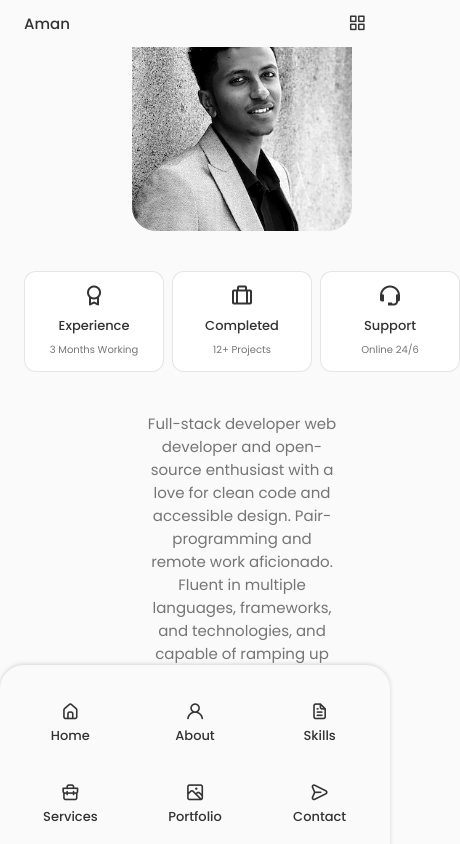
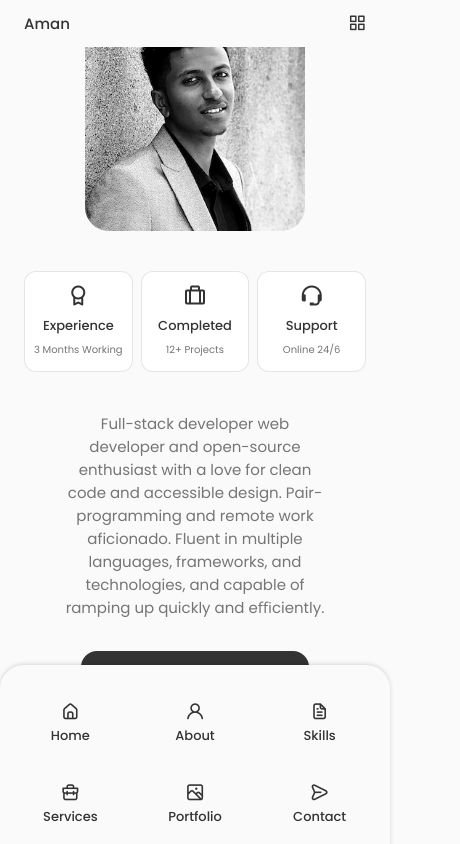
Before and after one commit to AmanWorku/AmanWorku.github.io, a React (Create React App) app: page / in a window 390 px wide. Shown: the part 797-1641 px from the top of the page, 460 px wide, since content can reach past the window. After the commit the page ends 1572 px from the top, so only its background shows below. Built offline with nearby package versions, Linux system fonts and the light colour scheme.

Commit message:
Fix styling for smaller size

```diff
--- a/src/components/about/about.css
+++ b/src/components/about/about.css
@@ -72,4 +72,19 @@
     }
 }
 
-@media screen and (max-width: 350px) {}
+@media screen and (max-width: 576px) {
+    .about__info {
+        grid-template-columns: repeat(3, 1fr);
+
+    }
+
+    .about__description {
+        padding: 0;
+    }
+}
+
+@media screen and (max-width: 350px) {
+    .about__info {
+        grid-template-columns: repeat(2, 1fr);
+    }
+}
```
